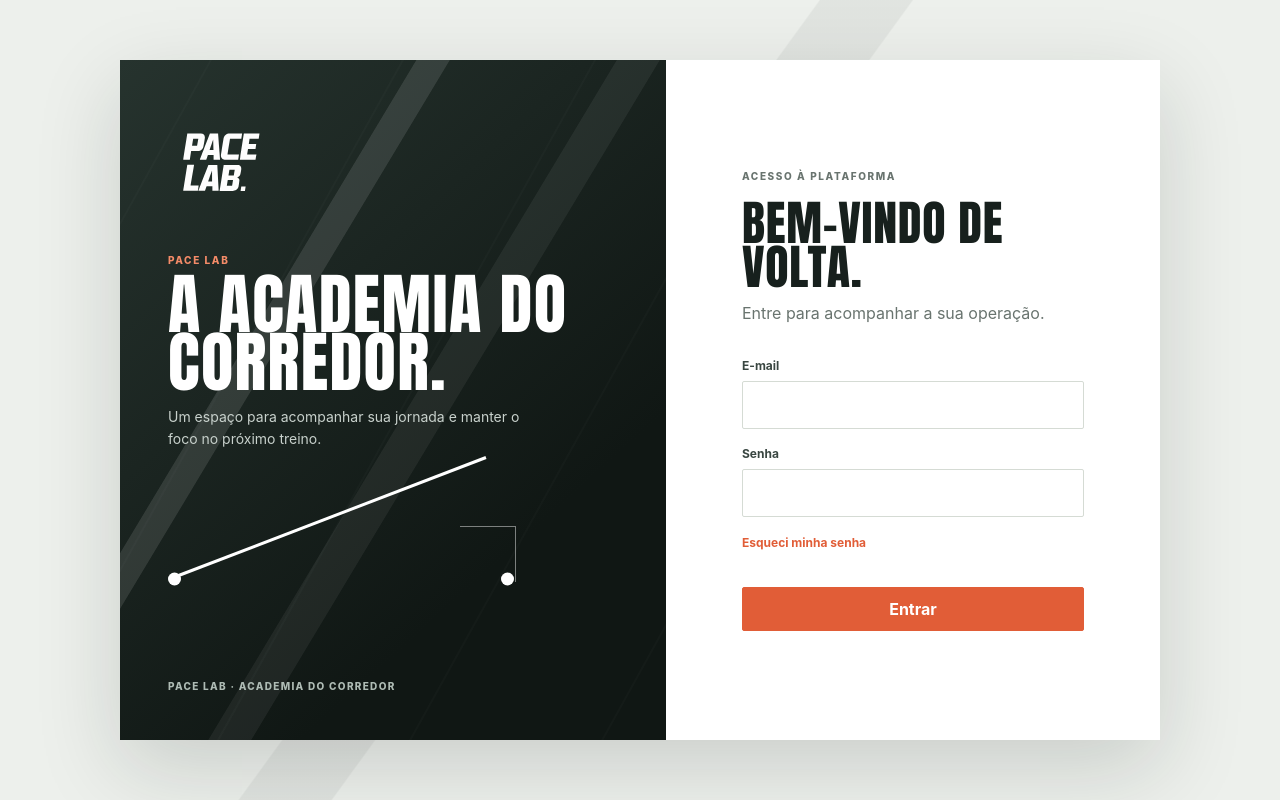
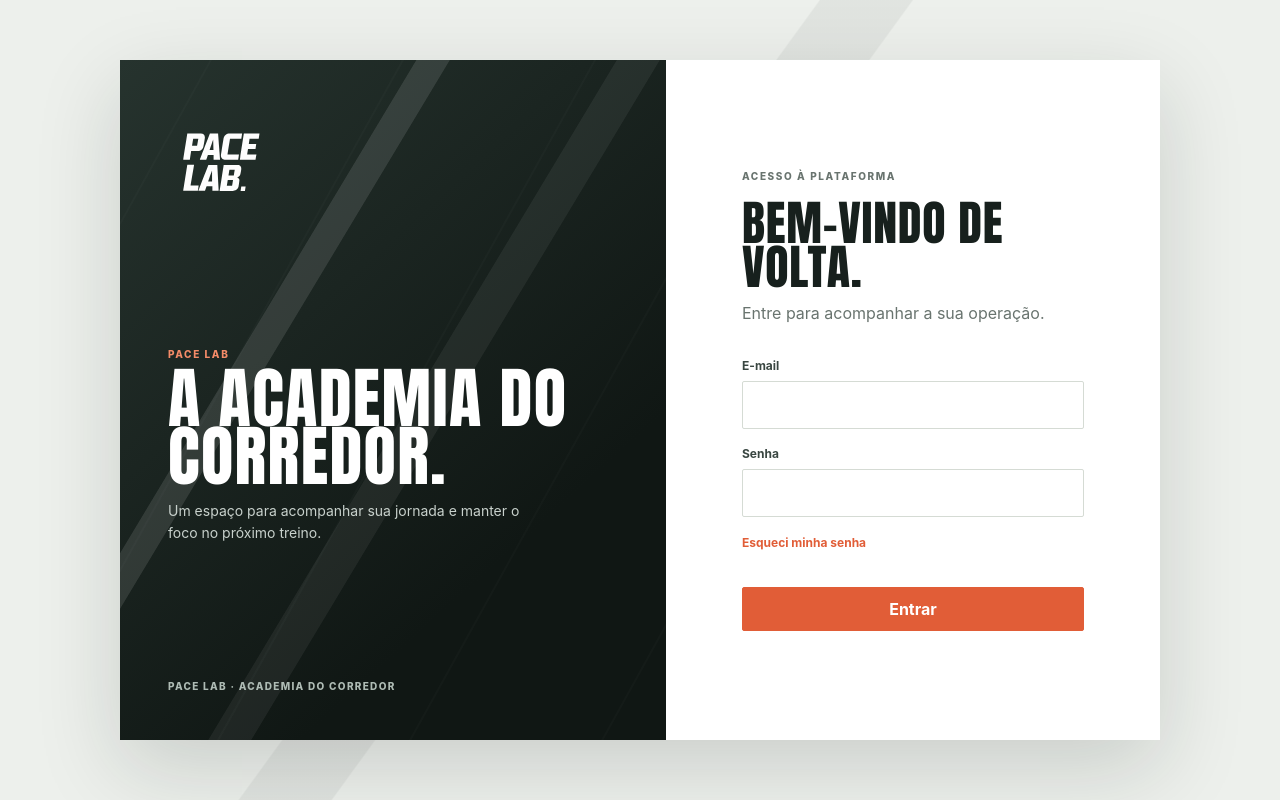
Before and after one commit to vinitakeuti/controle-corredores, a Next.js app: page /login in a window 1280 px wide. Built offline with nearby package versions, Linux system fonts and the light colour scheme; no server answers.

Commit message:
style: simplificar banner da tela de login

```diff
--- a/src/app/globals.css
+++ b/src/app/globals.css
@@ -1134,12 +1134,6 @@
 .login-identity .eyebrow { color: #f48b68; }
 .login-identity h1 { max-width: 440px; margin: 8px 0 14px; color: #ffffff; font-family: Impact, Haettenschweiler, "Arial Narrow Bold", sans-serif; font-size: clamp(42px, 5.2vw, 68px); font-weight: 500; line-height: 0.88; letter-spacing: 0.02em; text-transform: uppercase; }
 .login-identity p:not(.eyebrow) { max-width: 360px; margin: 0; color: #c8d1cc; font-size: 14px; line-height: 1.6; }
-.login-route { position: relative; width: min(100%, 360px); height: 118px; margin: 28px 0 0; }
-.login-route::before { position: absolute; top: 55px; right: 20px; left: 8px; height: 3px; content: ""; background: #ffffff; transform: rotate(-21deg); transform-origin: left center; }
-.login-route i, .login-route b { position: absolute; top: 50%; width: 13px; height: 13px; display: block; background: #ffffff; border-radius: 50%; transform: translateY(-50%); }
-.login-route i { left: 0; }
-.login-route b { right: 14px; }
-.login-route span { position: absolute; top: 6px; right: 12px; width: 56px; height: 56px; display: block; border: 1px solid rgba(255, 255, 255, 0.45); border-left: 0; border-bottom: 0; }
 .login-identity small { color: #aebbb4; font-size: 10px; font-weight: 800; letter-spacing: 0.13em; }
 .login-card { width: auto; display: flex; flex-direction: column; justify-content: center; margin: 0; padding: clamp(40px, 7vw, 76px); background: #ffffff; border: 0; border-radius: 0; box-shadow: none; }
 .login-card > .eyebrow { margin-bottom: 16px; }
@@ -1157,7 +1151,7 @@
   .login-identity { min-height: 300px; padding: 30px 24px 26px; }
   .login-identity .brand-mark, .login-identity .brand-logo-image { width: 78px; height: 78px; }
   .login-identity h1 { max-width: 310px; margin-top: 30px; font-size: 43px; }
-  .login-identity p:not(.eyebrow), .login-route { display: none; }
+  .login-identity p:not(.eyebrow) { display: none; }
   .login-identity small { margin-top: auto; }
   .login-card { min-height: calc(100vh - 300px); padding: 38px 24px 44px; }
 }
--- a/src/app/login/page.tsx
+++ b/src/app/login/page.tsx
@@ -17,7 +17,6 @@
             <h1>A academia do corredor.</h1>
             <p>Um espaço para acompanhar sua jornada e manter o foco no próximo treino.</p>
           </div>
-          <div className="login-route" aria-hidden="true"><i /><span /><b /></div>
           <small>PACE LAB · ACADEMIA DO CORREDOR</small>
         </section>
         <section className="login-card">
```
